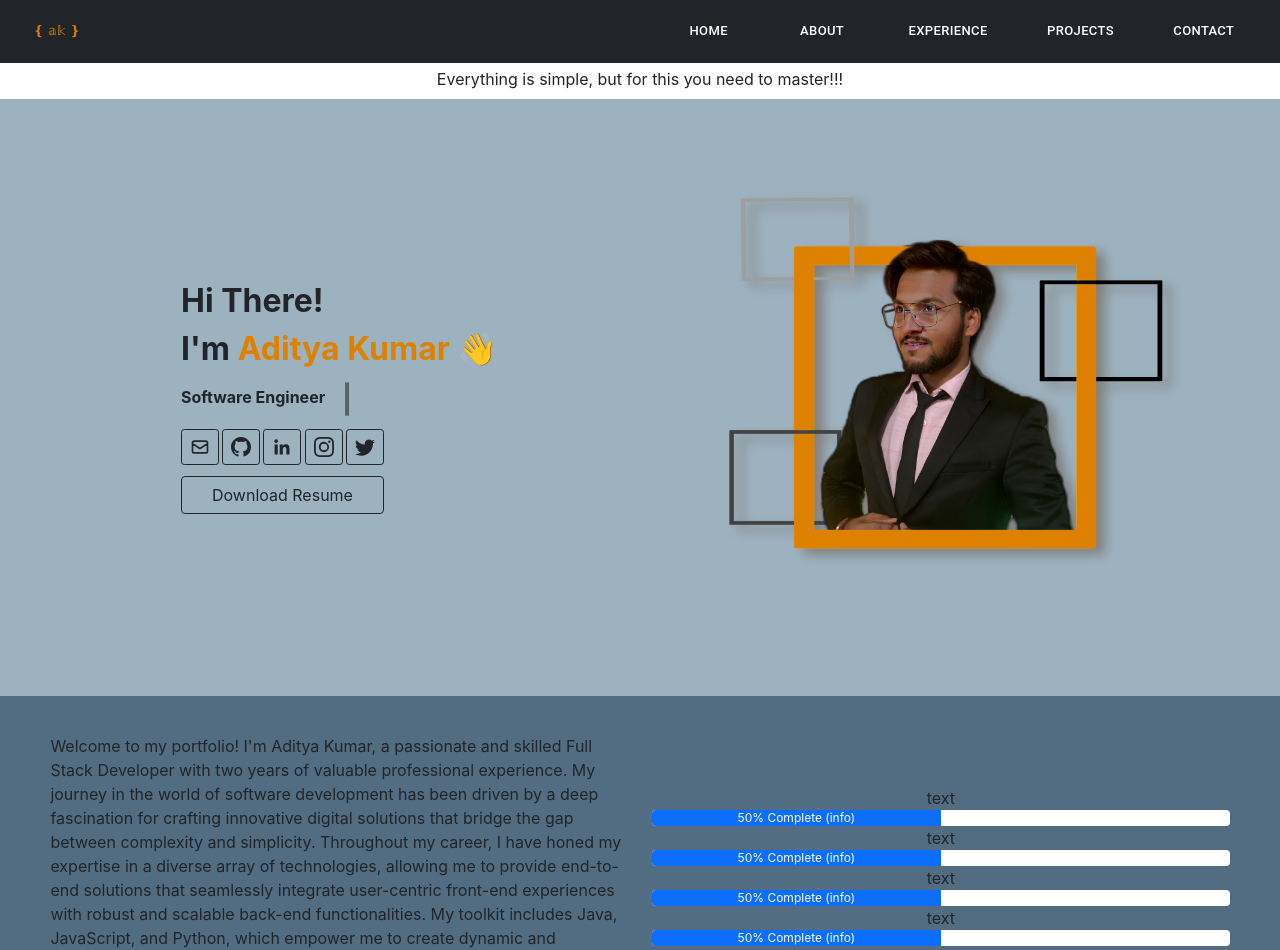
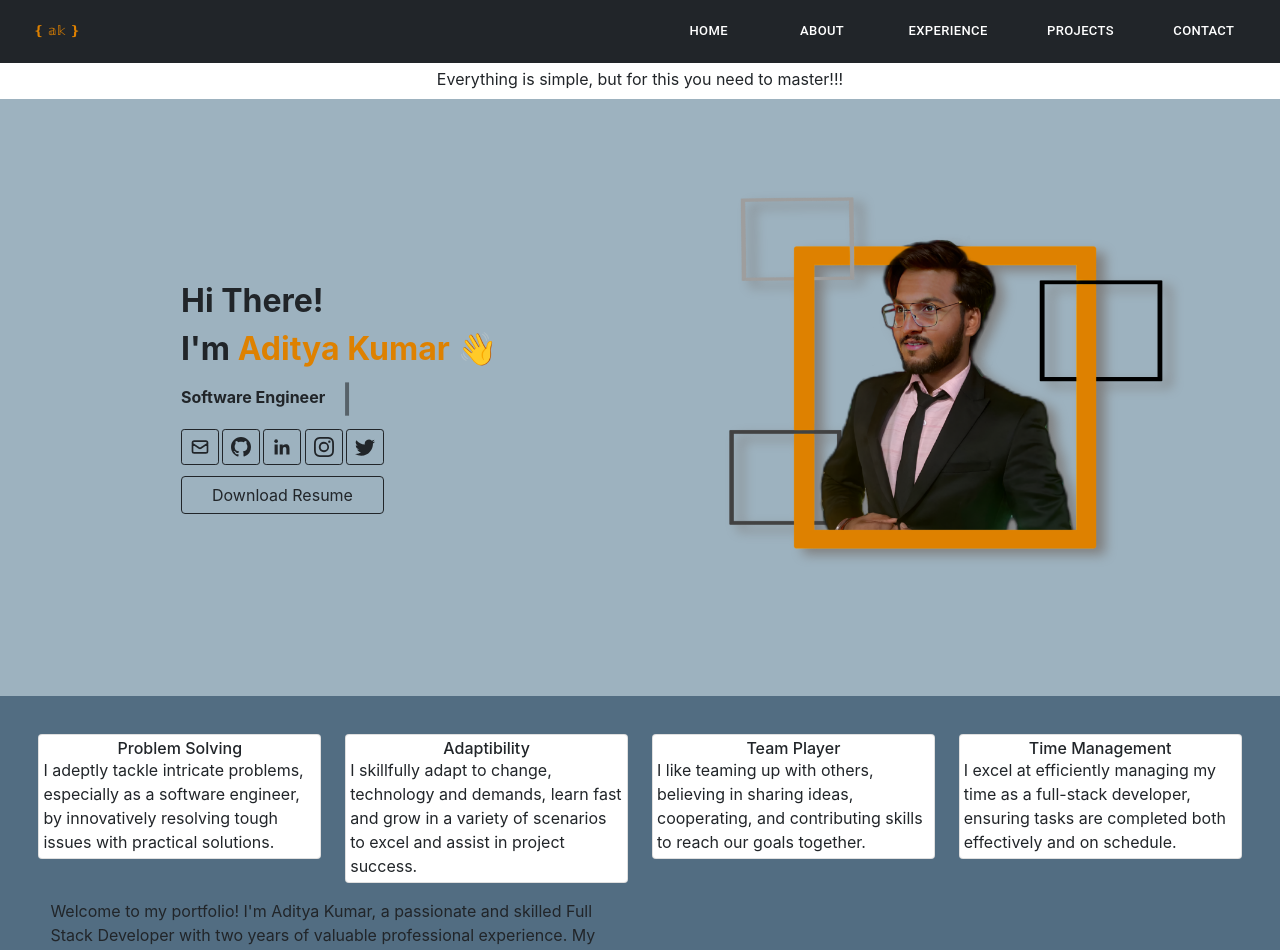
Before and after one commit to adityak7317/portfolio, a React (Create React App) app: page / in a window 1280 px wide. Shown: the top 950 px of the page. Built offline with nearby package versions, Linux system fonts and the light colour scheme.

Commit message:
worked on aboout seciton cardsss..... 26aug23

```diff
--- a/src/Components/About/About.jsx
+++ b/src/Components/About/About.jsx
@@ -1,8 +1,91 @@
 import React from "react";
+
+import Button from "@mui/material/Button";
+import Chip from "@mui/material/Chip";
+import Stack from "@mui/material/Stack";
+
+import { FaBookReader } from "react-icons/fa";
+import { MdOutlinePublishedWithChanges } from "react-icons/md";
+import { TiGroup } from "react-icons/ti";
+import { BiSolidTimer } from "react-icons/bi";
+// import { BsTwitter } from "react-icons/bs";
+
+// <Stack direction="row" spacing={1}>
+//       <Chip label="Chip Filled" />
+//       <Chip label="Chip Outlined" variant="outlined" />
+//     </Stack>
+
+const style = {
+  headerIcons: {
+    padding: "0%",
+    width: "150px",
+    aspectRatio: "2/1",
+    fontSize: "xx-large",
+    // color: "white",
+    // backgroundColor: "rgb(120 131 139)",
+    borderRadius: "25px",
+  },
+};
+
+const softSkills = [
+  {
+    no: 1,
+    imgSrc: "https://loremflickr.com/2160/2160",
+    headerSS: "Problem Solving",
+    aboutSS:
+      "I adeptly tackle intricate problems, especially as a software engineer, by innovatively resolving tough issues with practical solutions.",
+  },
+  {
+    no: 2,
+    imgSrc: "https://loremflickr.com/2160/2160",
+    headerSS: "Adaptibility",
+    aboutSS:
+      "I skillfully adapt to change, technology and demands, learn fast and grow in a variety of scenarios to excel and assist in project success.",
+  },
+  {
+    no: 3,
+    imgSrc: "https://loremflickr.com/2160/2160",
+    headerSS: "Team Player",
+    aboutSS:
+      "I like teaming up with others, believing in sharing ideas, cooperating, and contributing skills to reach our goals together.",
+  },
+
+  {
+    no: 4,
+    imgSrc: "https://loremflickr.com/2160/2160",
+    headerSS: "Time Management",
+    aboutSS:
+      "I excel at efficiently managing my time as a full-stack developer, ensuring tasks are completed both effectively and on schedule.",
+  },
+];
 
 export default function About() {
   return (
     <>
+      <div className="row">
+        {softSkills.map((val, key) => (
+          <>
+            <div className="col-md-3">
+              <div class="card mb-3">
+                <div class="p-1">
+                  {/* <div>
+                    <span>somethings</span>
+                  </div> */}
+                  <div>
+                    <div class="card-body p-0">
+                      <h6 class="card-title m-0 p-0 text-center">
+                        {val.headerSS}
+                      </h6>
+                      <span class="card-text">{val.aboutSS}</span>
+                    </div>
+                  </div>
+                </div>
+              </div>
+            </div>
+          </>
+        ))}
+      </div>
+
       <div className="row" style={{ margin: "auto" }}>
         <div
           className="col-md-6"
@@ -198,7 +281,7 @@ export default function About() {
                     aria-valuemin="0"
                     aria-valuemax="100"
                   ></div>
-                </div>{" "}
+                </div>
               </span>
             </div>
           </div> */}
@@ -221,7 +304,7 @@ export default function About() {
                   aria-valuemin="0"
                   aria-valuemax="100"
                 ></div>
-              </div>{" "}
+              </div>
               <div class="progress mb-2 p-0">
                 <div
                   class="progress-bar w-75"
@@ -230,7 +313,7 @@ export default function About() {
                   aria-valuemin="0"
                   aria-valuemax="100"
                 ></div>
-              </div>{" "}
+              </div>
               <div class="progress mb-2 p-0">
                 <div
                   class="progress-bar w-75"
@@ -239,7 +322,7 @@ export default function About() {
                   aria-valuemin="0"
                   aria-valuemax="100"
                 ></div>
-              </div>{" "}
+              </div>
               <div class="progress mb-2 p-0">
                 <div
                   class="progress-bar w-75"
@@ -248,7 +331,7 @@ export default function About() {
                   aria-valuemin="0"
                   aria-valuemax="100"
                 ></div>
-              </div>{" "}
+              </div>
               <div class="progress mb-2 p-0">
                 <div
                   class="progress-bar w-75"
@@ -284,3 +367,30 @@ export default function About() {
     </>
   );
 }
+
+// <div className="row">
+// <div className="col-md-3">
+//   <div className="card">
+//     <div className="card-body">
+//       <button
+//         type="button"
+//         className="btn btn-outline-dark d-flex justify-content-center align-items-center"
+//         style={style.headerIcons}
+//       >
+//         <FaBookReader />
+//       </button>
+//       <h6 className="d-flex justify-content-center m-0 p-0">
+//         Problem Solving
+//       </h6>
+//       <span>
+//         Lorem ipsum dolor, sit amet consectetur adipisicing elit.
+//         Temporibus illo sequi placeat excepturi quam porro in nesciunt
+//         nam animi impedit dolorum neque quibusdam libero reiciendis
+//         architecto, similique tempore necessitatibus officiis.
+//       </span>
+//     </div>
+//   </div>
+// </div>
+// </div>
+
+// <div className="p-1"></div>
```
